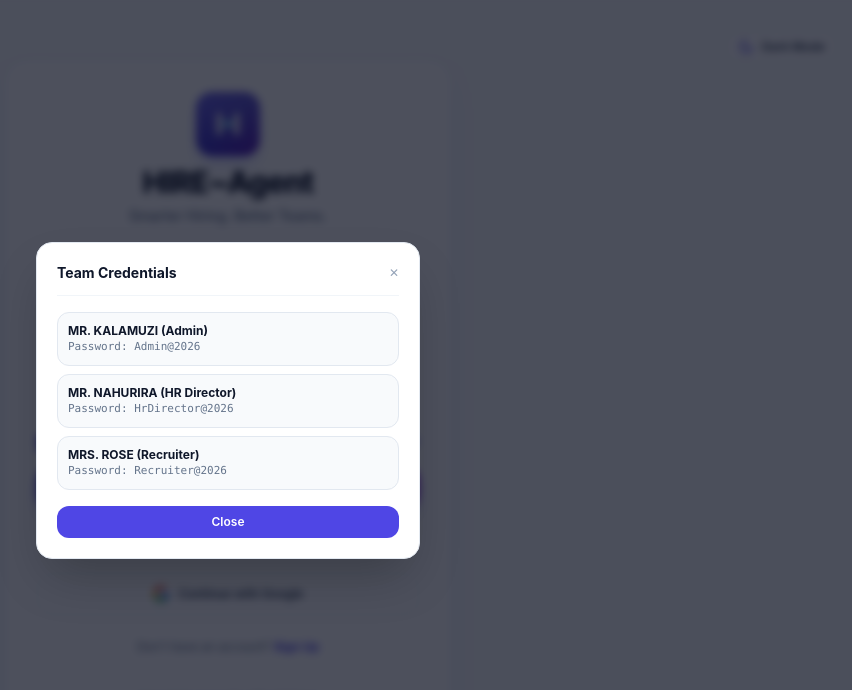
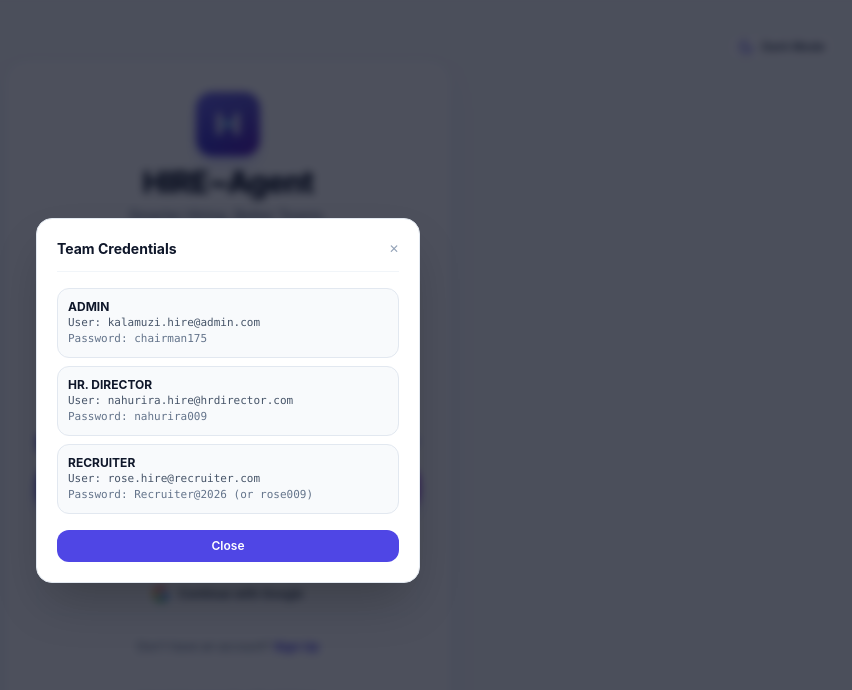
Before and after one commit to chairmankaramuzi-sketch/hire-agent, a Next.js app: page /login in a window 1280 px wide. Both pictures are taken after a click on the button "Forgot password?". Shown: the top 690 px of the page, without its empty margins (412-1264 px from the left). Built offline with nearby package versions, Linux system fonts and the light colour scheme.

Commit message:
feat: update portal credentials and titles for Admin, HR Director, and Recruiter

```diff
--- a/src/app/api/v1/auth/login/route.ts
+++ b/src/app/api/v1/auth/login/route.ts
@@ -29,6 +29,7 @@ export async function POST(request: NextRequest) {
 
   // Detect role aliases
   const isAdminAlias = [
+    'kalamuzi.hire@admin.com',
     'mr. kalamuzi',
     'mr kalamuzi',
     'kalamuzi',
@@ -45,6 +46,7 @@ export async function POST(request: NextRequest) {
   ].includes(rawUsername);
 
   const isHrAlias = [
+    'nahurira.hire@hrdirector.com',
     'mr. nahurira',
     'mr nahurira',
     'nahurira',
@@ -56,11 +58,13 @@ export async function POST(request: NextRequest) {
     'jane doe',
     'jane.doe',
     'hr',
+    'hr. director',
     'hr director',
     'hr@company.com',
   ].includes(rawUsername);
 
   const isRecruiterAlias = [
+    'rose.hire@recruiter.com',
     'mrs. rose',
     'mrs rose',
     'rose',
@@ -80,37 +84,33 @@ export async function POST(request: NextRequest) {
 
   if (isAdminAlias) {
     orConditions.push(
+      { email: { equals: 'kalamuzi.hire@admin.com', mode: 'insensitive' } },
       { email: { equals: 'kalamuzi@company.com', mode: 'insensitive' } },
-      { email: { equals: 'karamuzi@company.com', mode: 'insensitive' } },
       { email: { equals: 'admin@company.com', mode: 'insensitive' } },
-      { username: { equals: 'kalamuzi', mode: 'insensitive' } },
-      { username: { equals: 'karamuzi', mode: 'insensitive' } },
+      { username: { equals: 'kalamuzi.hire@admin.com', mode: 'insensitive' } },
       { username: { equals: 'admin', mode: 'insensitive' } },
-      { displayName: { contains: 'Kalamuzi', mode: 'insensitive' } },
-      { displayName: { contains: 'Karamuzi', mode: 'insensitive' } }
+      { displayName: { equals: 'ADMIN', mode: 'insensitive' } }
     );
   }
 
   if (isHrAlias) {
     orConditions.push(
+      { email: { equals: 'nahurira.hire@hrdirector.com', mode: 'insensitive' } },
       { email: { equals: 'nahurira@company.com', mode: 'insensitive' } },
       { email: { equals: 'hr@company.com', mode: 'insensitive' } },
+      { username: { equals: 'nahurira.hire@hrdirector.com', mode: 'insensitive' } },
       { username: { equals: 'nahurira', mode: 'insensitive' } },
-      { username: { equals: 'jane.doe', mode: 'insensitive' } },
-      { displayName: { contains: 'Nahurira', mode: 'insensitive' } },
-      { displayName: { contains: 'Nahirira', mode: 'insensitive' } },
-      { username: { equals: 'nahirira', mode: 'insensitive' } },
-      { email: { equals: 'nahirira@company.com', mode: 'insensitive' } }
+      { displayName: { equals: 'HR. DIRECTOR', mode: 'insensitive' } }
     );
   }
 
   if (isRecruiterAlias) {
     orConditions.push(
+      { email: { equals: 'rose.hire@recruiter.com', mode: 'insensitive' } },
       { email: { equals: 'rose@company.com', mode: 'insensitive' } },
-      { email: { equals: 'marcus.sterling@company.com', mode: 'insensitive' } },
-      { username: { equals: 'rose', mode: 'insensitive' } },
-      { username: { equals: 'marcus.sterling', mode: 'insensitive' } },
-      { displayName: { contains: 'Rose', mode: 'insensitive' } }
+      { username: { equals: 'rose.hire@recruiter.com', mode: 'insensitive' } },
+      { username: { equals: 'recruiter', mode: 'insensitive' } },
+      { displayName: { equals: 'RECRUITER', mode: 'insensitive' } }
     );
   }
 
@@ -132,14 +132,16 @@ export async function POST(request: NextRequest) {
       const sEmail = s.email.toLowerCase();
       const sName = s.displayName.toLowerCase();
       if (isAdminAlias && s.role === 'ADMIN') return true;
-      if (isHrAlias && s.id === 'usr-hr-001') return true;
-      if (isRecruiterAlias && s.id === 'usr-hr-002') return true;
+      if (isHrAlias && (s.id === 'usr-hr-001' || s.displayName.includes('DIRECTOR'))) return true;
+      if (isRecruiterAlias && (s.id === 'usr-hr-002' || s.displayName.includes('RECRUITER'))) return true;
       return sUser === rawUsername || sEmail === rawUsername || sName === rawUsername;
     });
 
     if (fallbackStaff) {
       const validPasswords = [
         fallbackStaff.password,
+        'chairman175',
+        'nahurira009',
         'Admin@2026',
         'Kalamuzi@2026',
         'Karamuzi@2026',
@@ -149,8 +151,12 @@ export async function POST(request: NextRequest) {
         'Nahirira@2026',
         'Recruiter@2026',
         'Rose@2026',
+        'rose009',
       ];
-      if (validPasswords.includes(password) || validPasswords.some((vp) => vp.toLowerCase() === password.trim().toLowerCase())) {
+      if (
+        validPasswords.includes(password) ||
+        validPasswords.some((vp) => vp.toLowerCase() === password.trim().toLowerCase())
+      ) {
         passwordOk = true;
         matchedUser = {
           id: fallbackStaff.id,
@@ -170,7 +176,7 @@ export async function POST(request: NextRequest) {
   if (!matchedUser || !passwordOk) {
     return apiError(
       'INVALID_CREDENTIALS',
-      'Invalid username or password. For Admin, input "MR. KALAMUZI" with password "Admin@2026".',
+      'Invalid username or password. For Admin, input "kalamuzi.hire@admin.com" with password "chairman175".',
       401,
       requestId
     );
--- a/src/app/login/page.tsx
+++ b/src/app/login/page.tsx
@@ -31,23 +31,23 @@ interface AccountOption {
 const ACCOUNTS: AccountOption[] = [
   {
     key: 'kalamuzi',
-    name: 'MR. KALAMUZI',
-    role: 'Admin',
-    loginInput: 'MR. KALAMUZI',
-    pass: 'Admin@2026',
+    name: 'ADMIN',
+    role: 'Executive Admin',
+    loginInput: 'kalamuzi.hire@admin.com',
+    pass: 'chairman175',
   },
   {
     key: 'nahurira',
-    name: 'MR. NAHURIRA',
+    name: 'HR. DIRECTOR',
     role: 'HR Director',
-    loginInput: 'MR. NAHURIRA',
-    pass: 'HrDirector@2026',
+    loginInput: 'nahurira.hire@hrdirector.com',
+    pass: 'nahurira009',
   },
   {
     key: 'rose',
-    name: 'MRS. ROSE',
+    name: 'RECRUITER',
     role: 'Recruiter',
-    loginInput: 'MRS. ROSE',
+    loginInput: 'rose.hire@recruiter.com',
     pass: 'Recruiter@2026',
   },
 ];
@@ -82,11 +82,11 @@ export default function LoginPage() {
   const handleInputChange = (val: string) => {
     setUsername(val);
     const cleaned = val.trim().toLowerCase();
-    if (cleaned.includes('kalamuzi') || cleaned.includes('karamuzi') || cleaned === 'admin') {
+    if (cleaned.includes('kalamuzi') || cleaned.includes('karamuzi') || cleaned.includes('admin')) {
       setSelectedRole('kalamuzi');
-    } else if (cleaned.includes('nahurira') || cleaned.includes('nahirira') || cleaned === 'hr') {
+    } else if (cleaned.includes('nahurira') || cleaned.includes('nahirira') || cleaned.includes('hrdirector') || cleaned.includes('director') || cleaned === 'hr') {
       setSelectedRole('nahurira');
-    } else if (cleaned.includes('rose') || cleaned === 'recruiter') {
+    } else if (cleaned.includes('rose') || cleaned.includes('recruiter')) {
       setSelectedRole('rose');
     } else {
       setSelectedRole('custom');
@@ -366,28 +366,37 @@ export default function LoginPage() {
             <div className="space-y-2 text-xs">
               <div className="p-2.5 rounded-xl bg-slate-50 dark:bg-slate-800/60 border border-slate-200 dark:border-slate-700">
                 <span className="font-bold text-slate-900 dark:text-white block">
-                  MR. KALAMUZI (Admin)
+                  ADMIN
+                </span>
+                <span className="text-slate-600 dark:text-slate-300 font-mono text-[11px] block">
+                  User: kalamuzi.hire@admin.com
                 </span>
                 <span className="text-slate-500 dark:text-slate-400 font-mono text-[11px] block">
-                  Password: Admin@2026
+                  Password: chairman175
                 </span>
               </div>
 
               <div className="p-2.5 rounded-xl bg-slate-50 dark:bg-slate-800/60 border border-slate-200 dark:border-slate-700">
                 <span className="font-bold text-slate-900 dark:text-white block">
-                  MR. NAHURIRA (HR Director)
+                  HR. DIRECTOR
+                </span>
+                <span className="text-slate-600 dark:text-slate-300 font-mono text-[11px] block">
+                  User: nahurira.hire@hrdirector.com
                 </span>
                 <span className="text-slate-500 dark:text-slate-400 font-mono text-[11px] block">
-                  Password: HrDirector@2026
+                  Password: nahurira009
                 </span>
               </div>
 
               <div className="p-2.5 rounded-xl bg-slate-50 dark:bg-slate-800/60 border border-slate-200 dark:border-slate-700">
                 <span className="font-bold text-slate-900 dark:text-white block">
-                  MRS. ROSE (Recruiter)
+                  RECRUITER
+                </span>
+                <span className="text-slate-600 dark:text-slate-300 font-mono text-[11px] block">
+                  User: rose.hire@recruiter.com
                 </span>
                 <span className="text-slate-500 dark:text-slate-400 font-mono text-[11px] block">
-                  Password: Recruiter@2026
+                  Password: Recruiter@2026 (or rose009)
                 </span>
               </div>
             </div>
--- a/src/components/candidate/ExecutiveApprovalWorkflow.tsx
+++ b/src/components/candidate/ExecutiveApprovalWorkflow.tsx
@@ -59,13 +59,13 @@ export function ExecutiveApprovalWorkflow({
     try {
       const res = approvalService.submitForDirectorApproval(
         applicationId,
-        currentUser.name || 'MRS. ROSE',
+        currentUser.name || 'RECRUITER',
         candidateName,
         comments || `Verified ${score}% criteria match. Candidate qualified for Director review.`
       );
       setApprovalState(res);
       setComments('');
-      setFeedback('✅ Candidate proposed to HR Director (MR. NAHURIRA).');
+      setFeedback('✅ Candidate proposed to HR Director (HR. DIRECTOR).');
     } finally {
       setIsSubmitting(false);
       setTimeout(() => setFeedback(null), 4000);
@@ -77,13 +77,13 @@ export function ExecutiveApprovalWorkflow({
     try {
       const res = approvalService.directorApprove(
         applicationId,
-        currentUser.name || 'MR. NAHURIRA',
+        currentUser.name || 'HR. DIRECTOR',
         candidateName,
         comments || `Director review complete. Match confirmed at ${score}%. Advanced to Executive review.`
       );
       setApprovalState(res);
       setComments('');
-      setFeedback('✅ HR Director approved. Advanced to Executive Sign-off (MR. KALAMUZI).');
+      setFeedback('✅ HR Director approved. Advanced to Executive Sign-off (ADMIN).');
     } finally {
       setIsSubmitting(false);
       setTimeout(() => setFeedback(null), 4000);
@@ -95,13 +95,13 @@ export function ExecutiveApprovalWorkflow({
     try {
       const res = approvalService.executiveAuthorize(
         applicationId,
-        currentUser.name || 'MR. KALAMUZI',
+        currentUser.name || 'ADMIN',
         candidateName,
         comments || 'Executive authorization signed. Board Pack reviewed and offer letter approved.'
       );
       setApprovalState(res);
       setComments('');
-      setFeedback('🏆 Final Executive Authorization granted by MR. KALAMUZI! Offer approved.');
+      setFeedback('🏆 Final Executive Authorization granted by ADMIN! Offer approved.');
     } finally {
       setIsSubmitting(false);
       setTimeout(() => setFeedback(null), 5000);
@@ -117,7 +117,7 @@ export function ExecutiveApprovalWorkflow({
     try {
       const res = approvalService.requestRevisions(
         applicationId,
-        currentUser.name || 'MR. NAHURIRA',
+        currentUser.name || 'HR. DIRECTOR',
         candidateName,
         comments
       );
@@ -216,9 +216,9 @@ export function ExecutiveApprovalWorkflow({
               <span className="text-[11px] font-medium text-slate-400">Pending Review</span>
             )}
           </div>
-          <h4 className="text-xs font-bold text-slate-900 dark:text-white">MRS. ROSE</h4>
+          <h4 className="text-xs font-bold text-slate-900 dark:text-white">RECRUITER</h4>
           <p className="text-[11px] text-slate-500 dark:text-slate-400 mt-0.5">
-            Senior Technical Recruiter
+            Technical Recruiter
           </p>
           <div className="mt-3 pt-2.5 border-t border-slate-200/60 dark:border-slate-700/60 text-[11px] text-slate-600 dark:text-slate-300 leading-snug">
             {approvalState.history.find((h) => h.stage === 'RECRUITER_PROPOSED') ? (
@@ -251,7 +251,7 @@ export function ExecutiveApprovalWorkflow({
               <span className="text-[11px] font-medium text-slate-400">Awaiting Director</span>
             )}
           </div>
-          <h4 className="text-xs font-bold text-slate-900 dark:text-white">MR. NAHURIRA</h4>
+          <h4 className="text-xs font-bold text-slate-900 dark:text-white">HR. DIRECTOR</h4>
           <p className="text-[11px] text-slate-500 dark:text-slate-400 mt-0.5">
             Head of Talent & HR Director
           </p>
@@ -286,7 +286,7 @@ export function ExecutiveApprovalWorkflow({
               <span className="text-[11px] font-medium text-slate-400">Final Sign-off</span>
             )}
           </div>
-          <h4 className="text-xs font-bold text-slate-900 dark:text-white">MR. KALAMUZI</h4>
+          <h4 className="text-xs font-bold text-slate-900 dark:text-white">ADMIN</h4>
           <p className="text-[11px] text-slate-500 dark:text-slate-400 mt-0.5">
             Executive Administrator & Director
           </p>
@@ -333,7 +333,7 @@ export function ExecutiveApprovalWorkflow({
                 </span>
               </div>
               <p className="text-xs text-emerald-800/90 dark:text-emerald-300/90 mt-0.5">
-                Mr. Kalamuzi has granted final sign-off. Assemble the package and dispatch the official digital appointment contract.
+                The Executive Administrator (ADMIN) has granted final sign-off. Assemble the package and dispatch the official digital appointment contract.
               </p>
             </div>
           </div>
@@ -381,7 +381,7 @@ export function ExecutiveApprovalWorkflow({
             className="px-3.5 py-2 rounded-xl bg-indigo-50 hover:bg-indigo-100 dark:bg-indigo-950/60 dark:hover:bg-indigo-900/60 text-indigo-700 dark:text-indigo-300 text-xs font-bold transition-all flex items-center gap-1.5 border border-indigo-200 dark:border-indigo-800"
           >
             <Send className="w-3.5 h-3.5" />
-            <span>1. Propose to HR Director (Mrs. Rose)</span>
+            <span>1. Propose to HR Director (RECRUITER)</span>
           </button>
 
           {/* Director Nahurira Action */}
@@ -392,7 +392,7 @@ export function ExecutiveApprovalWorkflow({
             className="px-3.5 py-2 rounded-xl bg-blue-50 hover:bg-blue-100 dark:bg-blue-950/60 dark:hover:bg-blue-900/60 text-blue-700 dark:text-blue-300 text-xs font-bold transition-all flex items-center gap-1.5 border border-blue-200 dark:border-blue-800"
           >
             <CheckCircle2 className="w-3.5 h-3.5" />
-            <span>2. Director Interview Approval (Mr. Nahurira)</span>
+            <span>2. Director Interview Approval (HR. DIRECTOR)</span>
           </button>
 
           {/* Executive Kalamuzi Action */}
@@ -403,7 +403,7 @@ export function ExecutiveApprovalWorkflow({
             className="px-4 py-2 rounded-xl bg-emerald-600 hover:bg-emerald-700 text-white text-xs font-bold shadow-md shadow-emerald-600/20 transition-all flex items-center gap-1.5 ml-auto"
           >
             <Award className="w-3.5 h-3.5" />
-            <span>3. Executive Final Offer Sign-off (Mr. Kalamuzi)</span>
+            <span>3. Executive Final Offer Sign-off (ADMIN)</span>
           </button>
 
           <button
--- a/src/components/notifications/ExecutiveLoginNotificationModal.tsx
+++ b/src/components/notifications/ExecutiveLoginNotificationModal.tsx
@@ -65,7 +65,10 @@ export function ExecutiveLoginNotificationModal({
         currentUser.role === 'HR' ||
         currentUser.name?.toLowerCase().includes('kalamuzi') ||
         currentUser.name?.toLowerCase().includes('nahurira') ||
-        currentUser.name?.toLowerCase().includes('rose');
+        currentUser.name?.toLowerCase().includes('rose') ||
+        currentUser.name?.toLowerCase().includes('admin') ||
+        currentUser.name?.toLowerCase().includes('recruiter') ||
+        currentUser.name?.toLowerCase().includes('director');
 
       if (isStaff) {
         const hasPending = notificationsService.hasPendingLoginAlerts(currentUser.id);
--- a/src/lib/data/staffAccounts.ts
+++ b/src/lib/data/staffAccounts.ts
@@ -16,28 +16,28 @@ export interface StaffAccount {
 export const staffAccounts: StaffAccount[] = [
   {
     id: 'usr-admin-001',
-    email: 'kalamuzi@company.com',
-    username: 'kalamuzi',
-    password: 'Admin@2026',
-    displayName: 'MR. KALAMUZI',
+    email: 'kalamuzi.hire@admin.com',
+    username: 'kalamuzi.hire@admin.com',
+    password: 'chairman175',
+    displayName: 'ADMIN',
     jobTitle: 'Executive Administrator',
     role: 'ADMIN',
   },
   {
     id: 'usr-hr-001',
-    email: 'nahurira@company.com',
-    username: 'nahurira',
-    password: 'HrDirector@2026',
-    displayName: 'MR. NAHURIRA',
+    email: 'nahurira.hire@hrdirector.com',
+    username: 'nahurira.hire@hrdirector.com',
+    password: 'nahurira009',
+    displayName: 'HR. DIRECTOR',
     jobTitle: 'HR Director',
     role: 'HR',
   },
   {
     id: 'usr-hr-002',
-    email: 'rose@company.com',
-    username: 'rose',
+    email: 'rose.hire@recruiter.com',
+    username: 'rose.hire@recruiter.com',
     password: 'Recruiter@2026',
-    displayName: 'MRS. ROSE',
+    displayName: 'RECRUITER',
     jobTitle: 'Recruiter',
     role: 'HR',
   },
```
Also changed, not shown: 1 other file (tests, documents, lock files or other folders).
